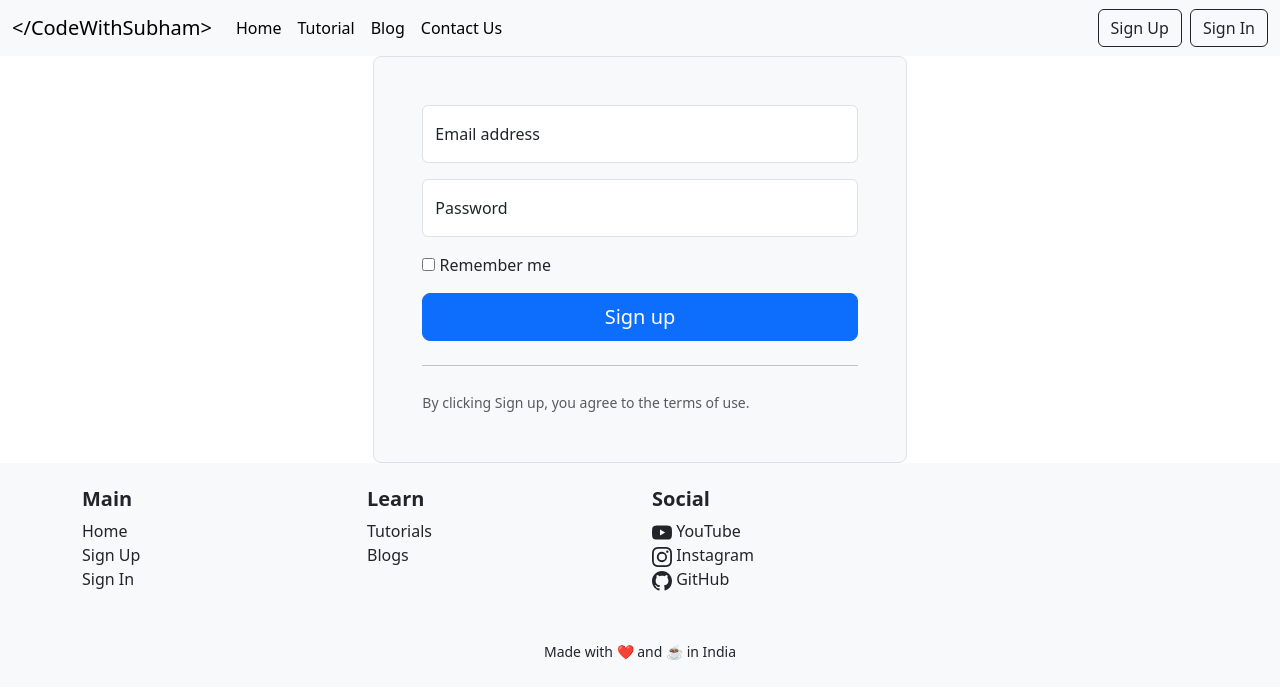
After one commit to CodeWithSubham31/CodeWithSubham, a Django app: page /signup in a window 1280 px wide. The commit adds this page. Shown: the top 699 px of the page. Run offline with Django 5.2, Linux system fonts and the light colour scheme.

Commit message:
adding signup fule

```diff
--- a/app/urls.py
+++ b/app/urls.py
@@ -6,6 +6,7 @@ urlpatterns = [
     path("tutorial",views.tutorial,name="tutorial"),
     path("blog",views.blog,name="blog"),
     path("contact",views.contact,name="contact us"),
+    path("signup",views.signup,name="sign up"),
     path("signin",views.signin,name="sign in"),
     path("which",views.which,name = "which programming should you learn"),
     path("fast",views.fast,name = "how to learn any programming language faster"),
--- a/app/views.py
+++ b/app/views.py
@@ -27,6 +27,9 @@ def contact(request):
         messages.success(request,"Message Sent")
         return render(request,"contact.html")
     return render(request,"contact.html")
+
+def signup(request):
+	return render(request,"signup.html")
 
 def signin(request):
     return render(request,"signin.html")
--- a/templates/base.html
+++ b/templates/base.html
@@ -36,7 +36,7 @@
                         <a class="nav-link active" aria-current="page" href="/contact">Contact Us</a>
                     </li>
                 </ul>
-                <a class="btn btn-outline-dark mx-2" href="#">Sign Up</a>
+                <a class="btn btn-outline-dark mx-2" href="/signup">Sign Up</a>
                 <a class="btn btn-outline-dark" href="/signin">Sign In</a>
             </div>
         </div>
--- a/templates/contact.html
+++ b/templates/contact.html
@@ -3,7 +3,7 @@
 <title>Contact Us</title>
 {%endblock title%}
 {%block body%}
-<h1 class="text-center">Contact Us</h1>
+
 
 
 <div class="container col-xl-10 col-xxl-8 px-4 py-5">
--- /dev/null
+++ b/templates/signup.html
@@ -0,0 +1,25 @@
+{%extends "base.html"%}
+{%block title%}
+<title>Sign Up</title>
+{%endblock title%}
+{%block body%}
+<div class="col-md-10 mx-auto col-lg-5">
+    <form class="p-4 p-md-5 border rounded-3 bg-body-tertiary">
+        <div class="form-floating mb-3">
+            <input type="email" class="form-control" id="floatingInput" placeholder="name@example.com">
+            <label for="floatingInput">Email address</label>
+        </div>
+        <div class="form-floating mb-3">
+            <input type="password" class="form-control" id="floatingPassword" placeholder="Password">
+            <label for="floatingPassword">Password</label>
+        </div>
+        <div class="checkbox mb-3">
+            <label>
+                <input type="checkbox" value="remember-me"> Remember me
+            </label>
+        </div>
+        <button class="w-100 btn btn-lg btn-primary" type="submit">Sign up</button>
+        <hr class="my-4"> <small class="text-body-secondary">By clicking Sign up, you agree to the terms of use.</small>
+    </form>
+</div>
+{%endblock body%}
```
